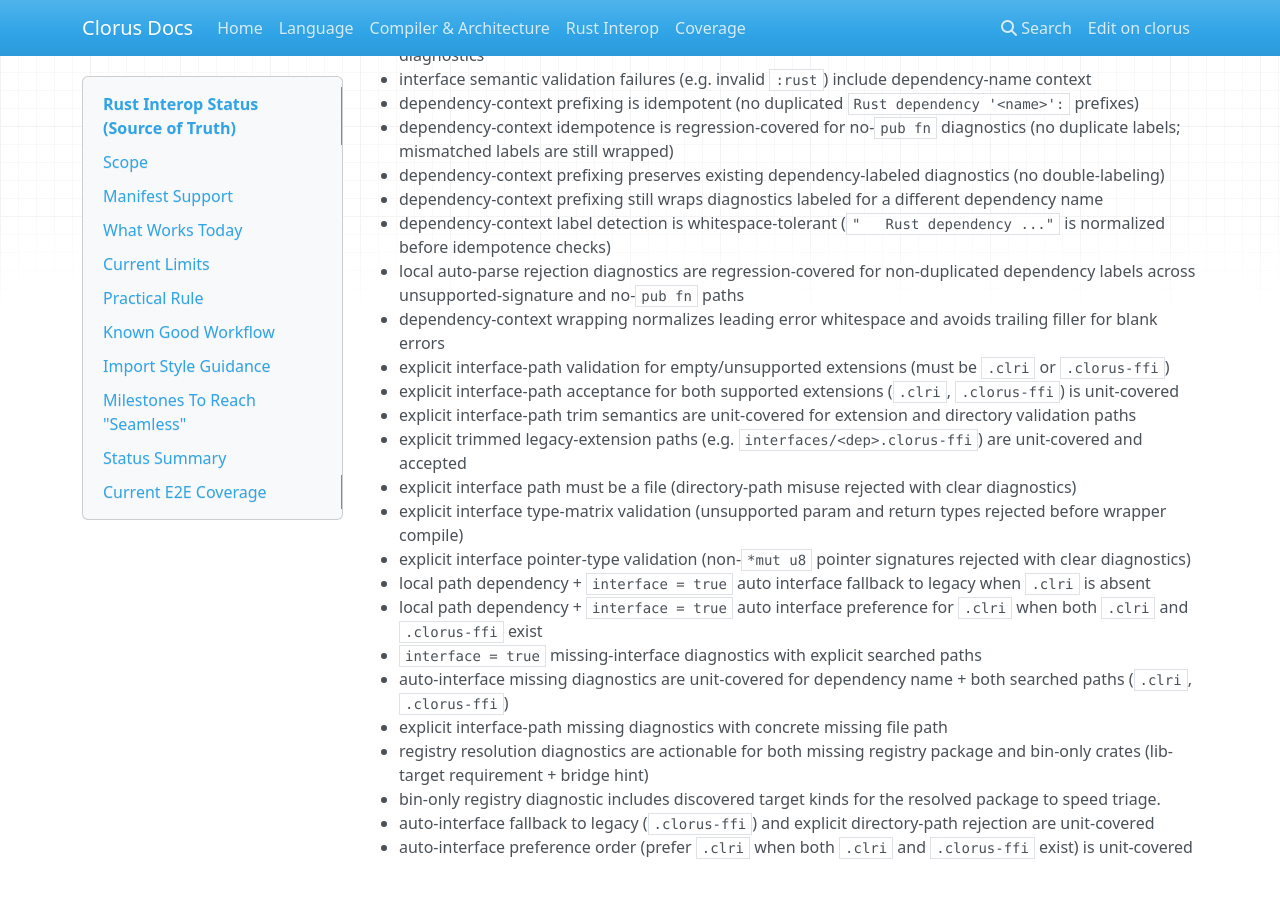
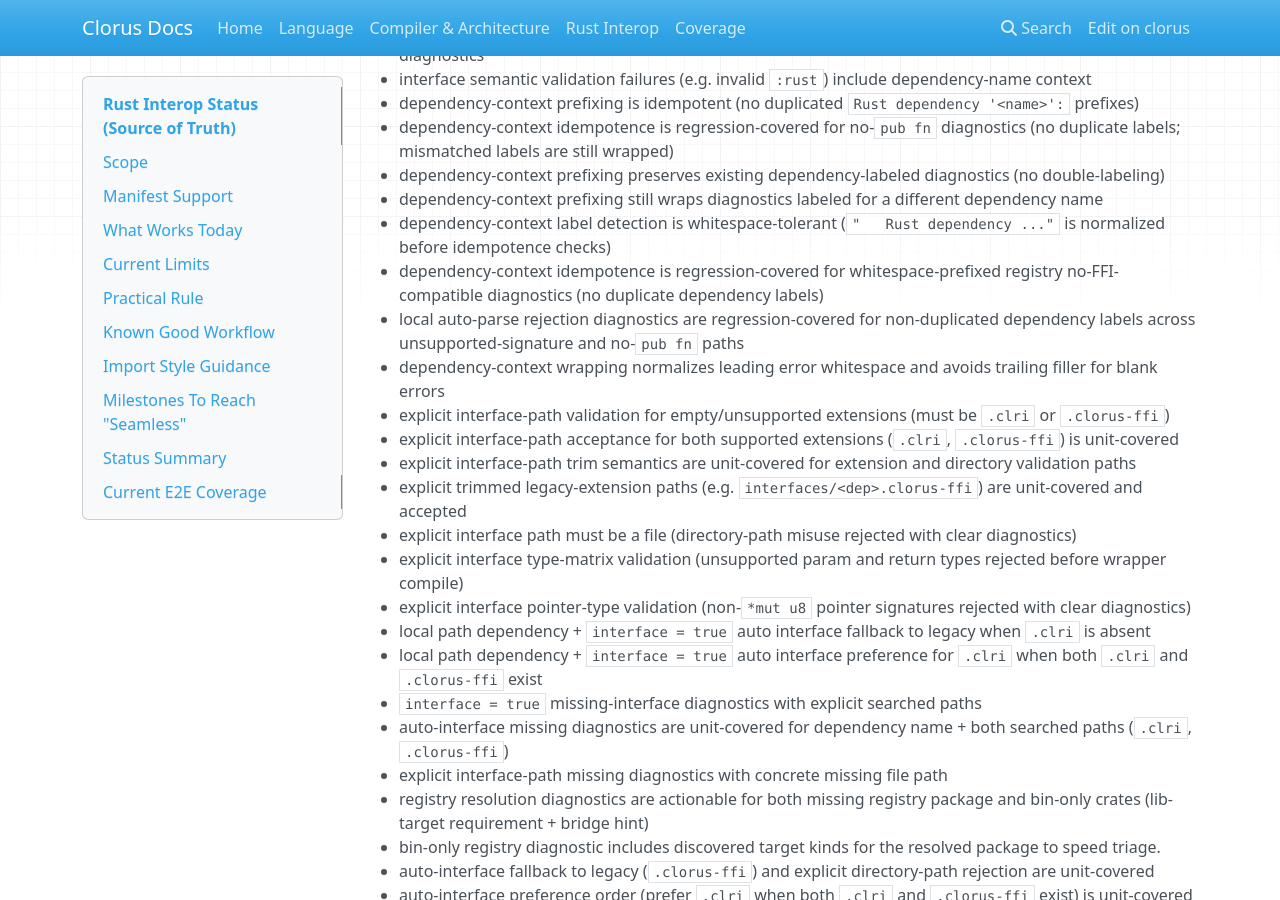
Before and after one commit to prabhugopal/clorus, an MkDocs documentation site: the page built from docs/RUST_INTEROP_STATUS.md, in a window 1280 px wide and 900 px high, scrolled down 6221 px. Built offline with MkDocs 1.6.1, drawn with Linux system fonts in a browser that asks for light colours; nearby versions of some CDN libraries.

Commit message:
docs: note registry no-ffi label idempotence coverage

```diff
--- a/docs/RUST_INTEROP_STATUS.md
+++ b/docs/RUST_INTEROP_STATUS.md
@@ -229,6 +229,7 @@ The CLI/rust-ffi integration tests now cover:
 - dependency-context prefixing preserves existing dependency-labeled diagnostics (no double-labeling)
 - dependency-context prefixing still wraps diagnostics labeled for a different dependency name
 - dependency-context label detection is whitespace-tolerant (`"   Rust dependency ..."` is normalized before idempotence checks)
+- dependency-context idempotence is regression-covered for whitespace-prefixed registry no-FFI-compatible diagnostics (no duplicate dependency labels)
 - local auto-parse rejection diagnostics are regression-covered for non-duplicated dependency labels across unsupported-signature and no-`pub fn` paths
 - dependency-context wrapping normalizes leading error whitespace and avoids trailing filler for blank errors
 - explicit interface-path validation for empty/unsupported extensions (must be `.clri` or `.clorus-ffi`)
```
